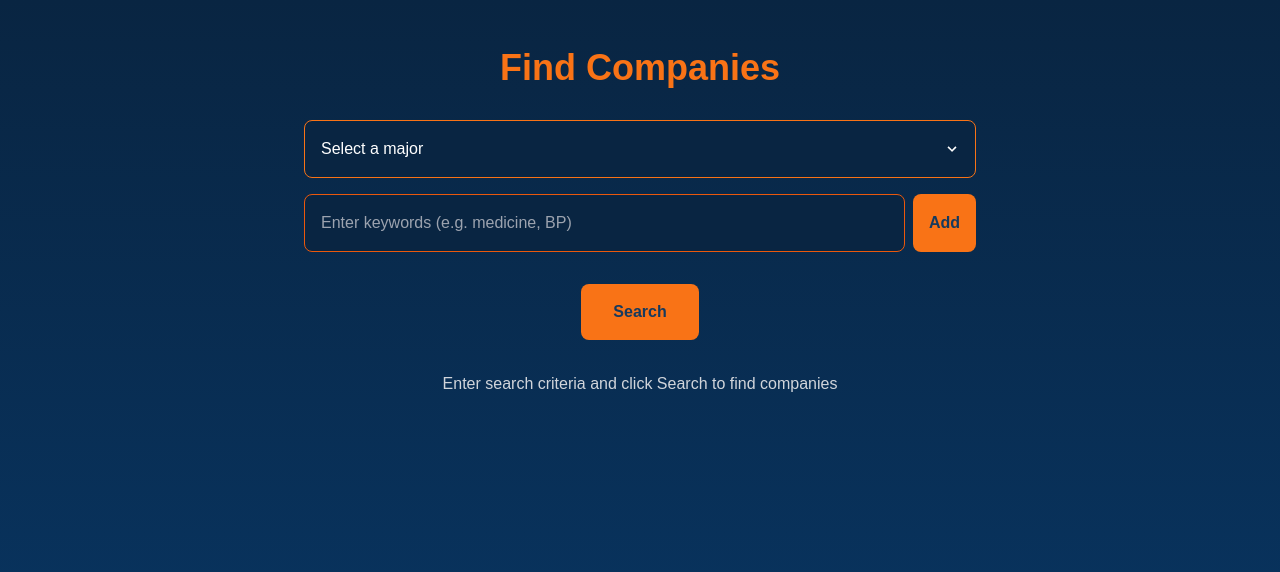
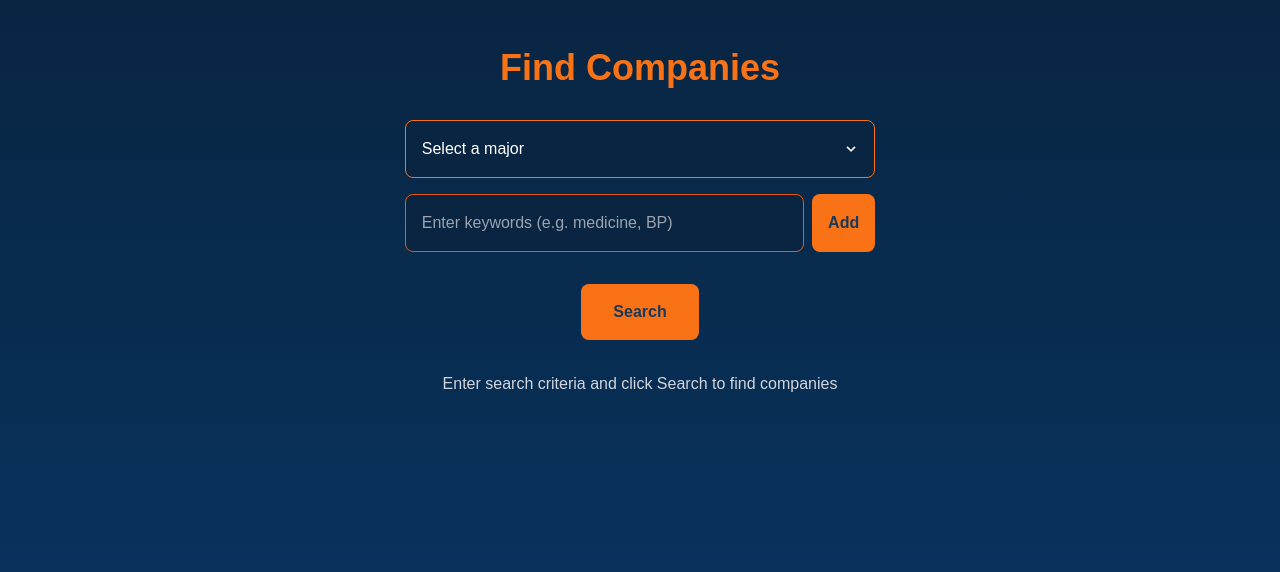
Before and after one commit to ChefOmarDee/shpecify, a Next.js app: page / in a window 1280 px wide. Shown: the top 572 px of the page. Built offline with nearby package versions, Linux system fonts and the light colour scheme.

Commit message:
reduced input box size on desktop

```diff
--- a/app/(pages)/page.jsx
+++ b/app/(pages)/page.jsx
@@ -133,6 +133,8 @@ const HomeContent = () => {
 
         <div className="max-w-2xl mx-auto space-y-8">
           <div className="flex flex-col space-y-4">
+            {/* Reduced width container for desktop */}
+            <div className="w-full md:w-[70%] mx-auto">
               <div className="relative">
                 <select
                   value={major}
@@ -157,7 +159,7 @@ const HomeContent = () => {
                 </div>
               </div>
 
-            <div className="space-y-2">
+              <div className="space-y-2 mt-4">
                 <div className="flex space-x-2">
                   <input
                     type="text"
@@ -193,6 +195,7 @@ const HomeContent = () => {
                     ))}
                   </div>
                 )}
+              </div>
             </div>
 
             <div className="flex flex-col sm:flex-row justify-center space-y-4 sm:space-y-0 sm:space-x-4 pt-4">
```
Lines whose indentation alone changed are shown as unchanged.
